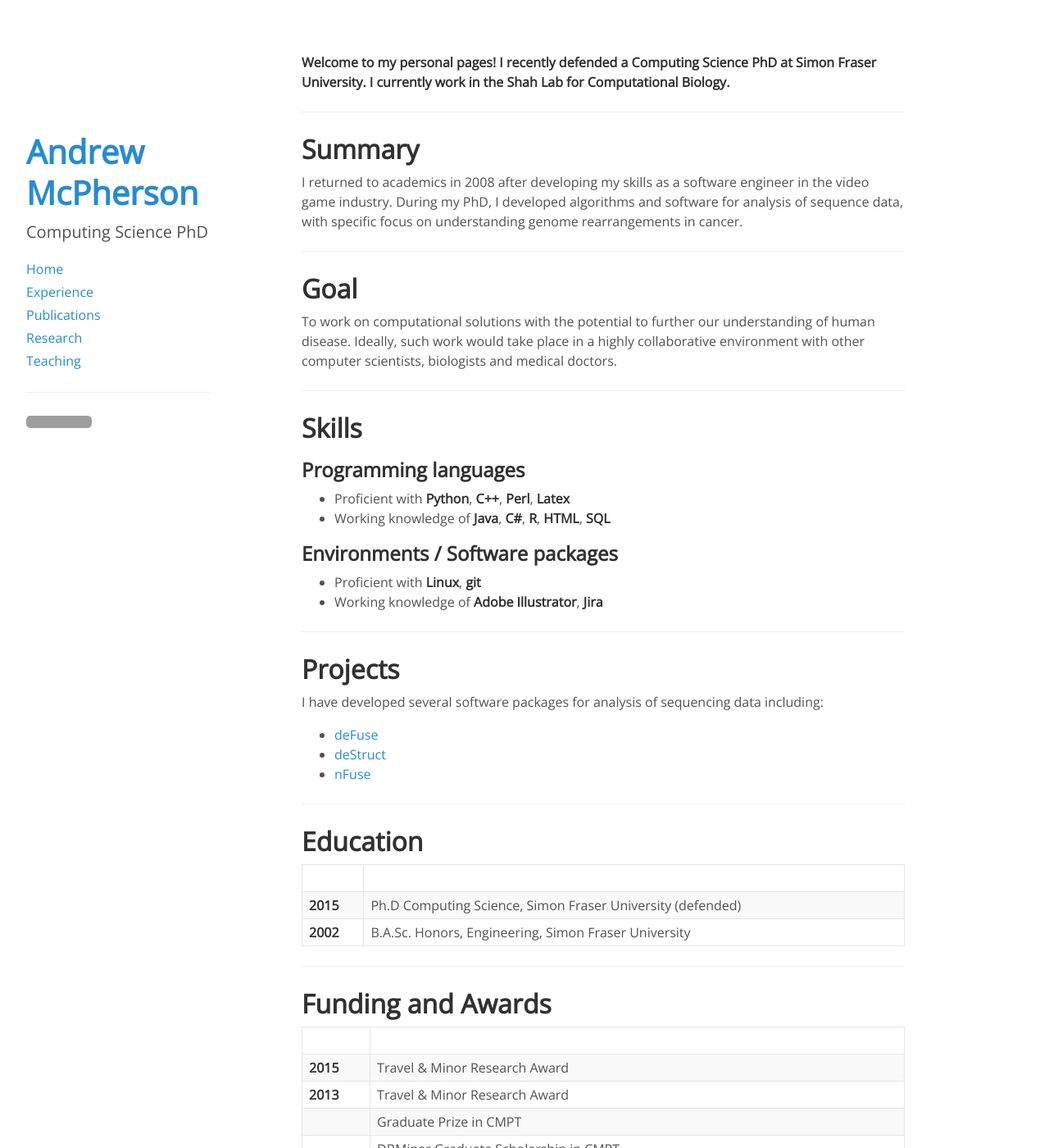
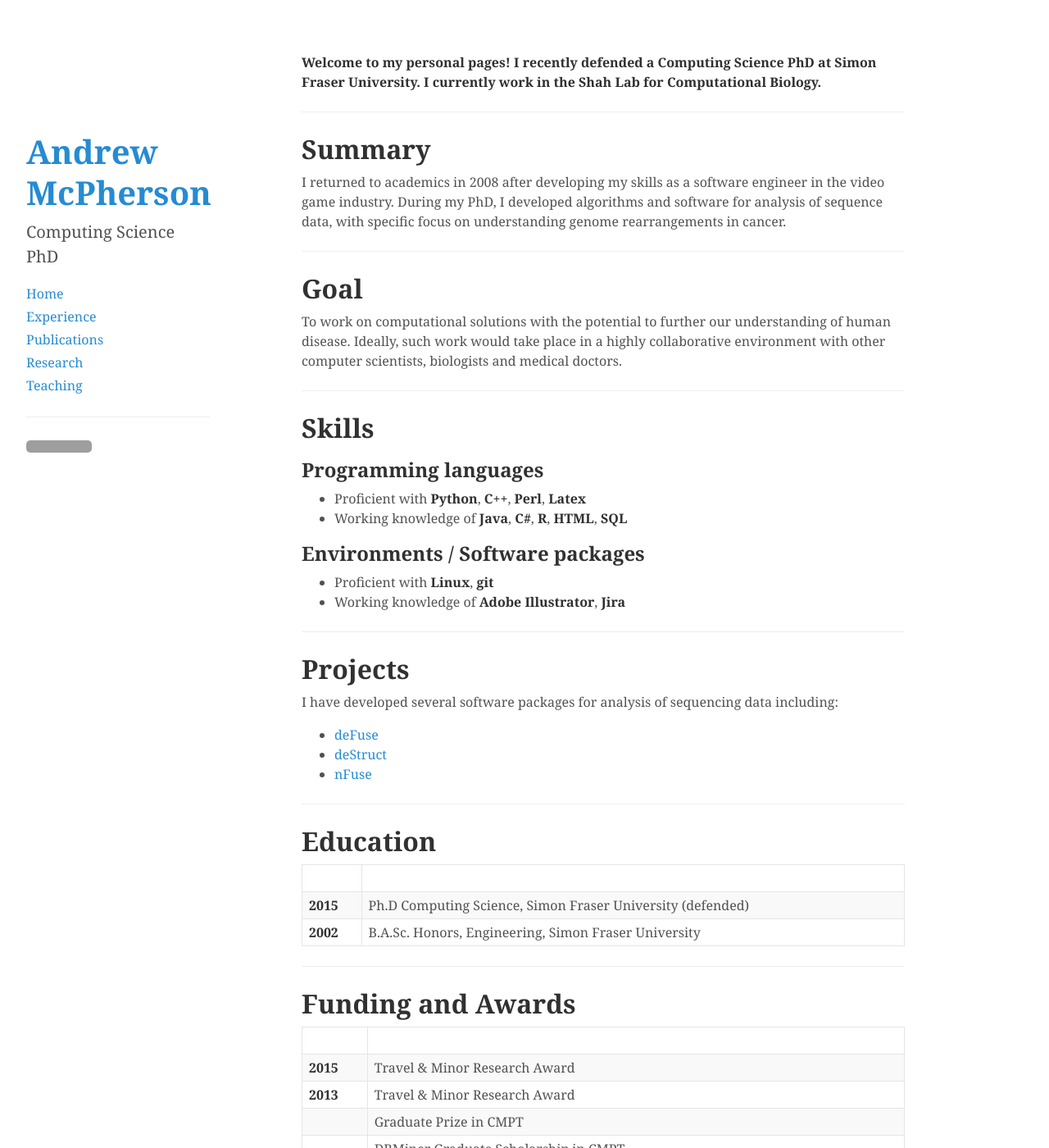
Before and after one commit to amcpherson/amcpherson.github.io, a Jekyll site: the page built from index.md, in a window 1280 px wide and 1400 px high. Shown: the whole window at 82% size. Built offline with Jekyll 4.4.1, drawn with Linux system fonts in a browser that asks for light colours; Markdown is read by kramdown in place of the engine named in the settings; grey boxes are pictures that could not be loaded.

Commit message:
font changes

```diff
--- a/_includes/head.html
+++ b/_includes/head.html
@@ -18,7 +18,7 @@
   <link rel="stylesheet" href="{{ site.baseurl }}public/css/poole.css">
   <link rel="stylesheet" href="{{ site.baseurl }}public/css/syntax.css">
   <link rel="stylesheet" href="{{ site.baseurl }}public/css/custom.css">
-  <link rel="stylesheet" href="http://fonts.googleapis.com/css?family=Open+Sans">
+  <link rel="stylesheet" href="http://fonts.googleapis.com/css?family=EB+Garamond">
 
   <!-- Icons -->
   <link rel="shortcut icon" href="{{ site.baseurl }}public/favicon.ico">
--- a/public/css/custom.css
+++ b/public/css/custom.css
@@ -8,7 +8,7 @@
  */
 
 html {
-  font-family: 'Open Sans', sans-serif;
+  font-family: 'Georgia', 'EB Garamond', serif;
   font-size: 16px;
   line-height: 1.5;
 }
```
